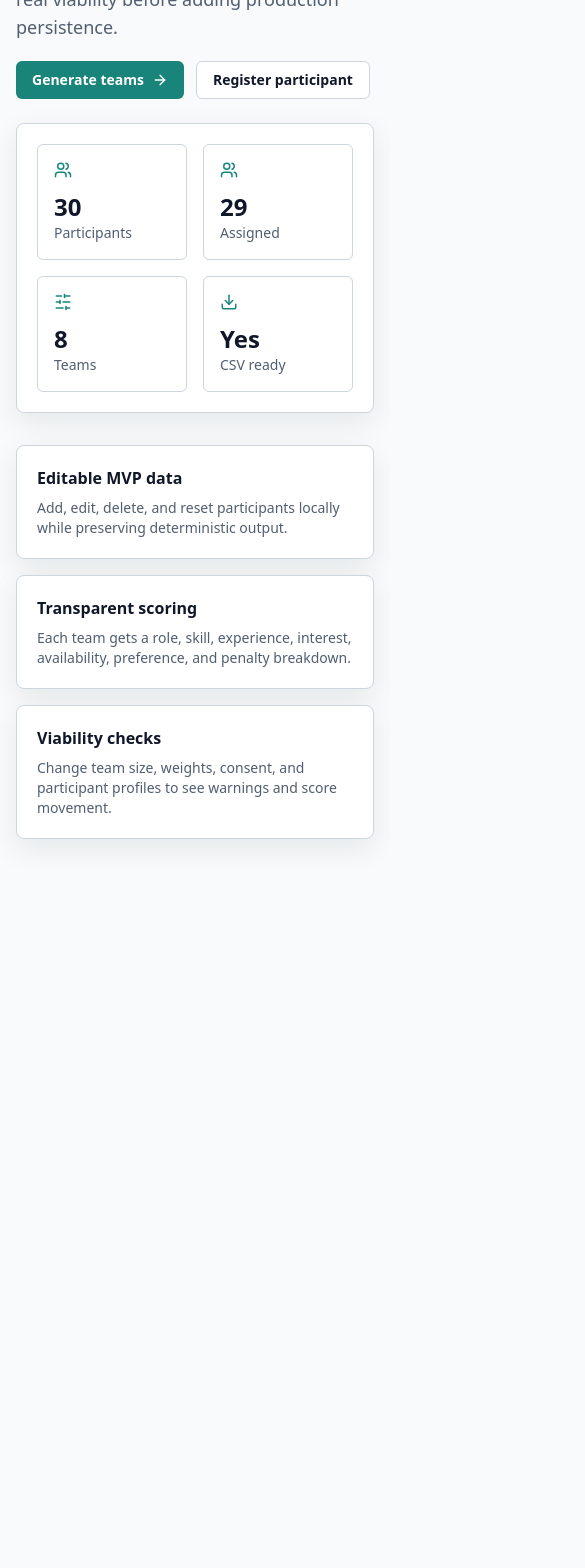
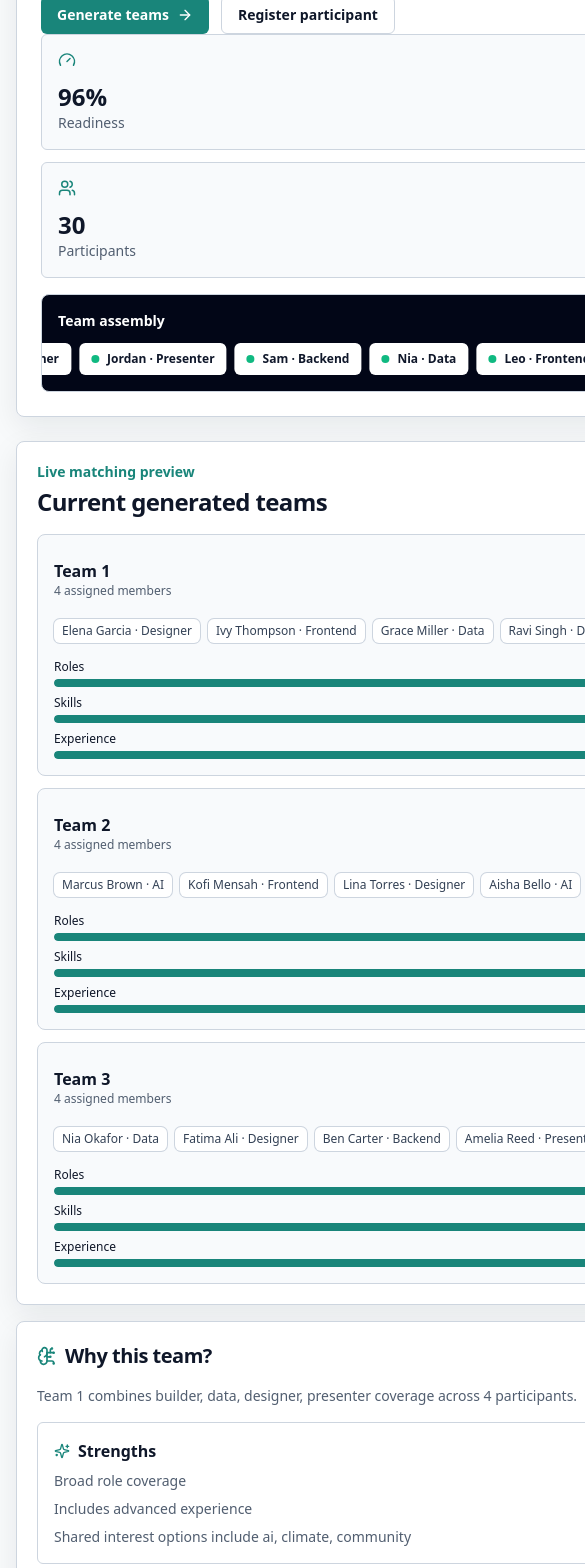
Before and after one commit to best-ed/HackMatch-AI, a Next.js app: page / in a window 390 px wide. Shown: the part 432-2000 px from the top of the page, 585 px wide, since content can reach past the window. Before the commit the page ends 1303 px from the top, so only its background shows below. Built offline with nearby package versions, Linux system fonts and the light colour scheme.

Commit message:
feat: enhance landing page preview

```diff
--- a/app/globals.css
+++ b/app/globals.css
@@ -32,3 +32,27 @@ a {
 .table-scroll {
   overflow-x: auto;
 }
+
+.assembly-track {
+  animation: assembly-slide 24s linear infinite;
+}
+
+.assembly-track:hover {
+  animation-play-state: paused;
+}
+
+@keyframes assembly-slide {
+  from {
+    transform: translateX(0);
+  }
+
+  to {
+    transform: translateX(-50%);
+  }
+}
+
+@media (prefers-reduced-motion: reduce) {
+  .assembly-track {
+    animation: none;
+  }
+}
--- a/app/page.tsx
+++ b/app/page.tsx
@@ -1,28 +1,51 @@
 "use client";
 
 import Link from "next/link";
-import { ArrowRight, Users, SlidersHorizontal, Download } from "lucide-react";
-import { Card } from "@/components/ui";
+import {
+  ArrowRight,
+  BrainCircuit,
+  CheckCircle2,
+  Download,
+  Gauge,
+  Sparkles,
+  Users
+} from "lucide-react";
+import { Badge, Card } from "@/components/ui";
 import { useHackMatchData } from "@/lib/local-store";
 import { generateTeams } from "@/lib/matching/algorithm";
+import type { Participant } from "@/lib/matching/types";
 
 export default function HomePage() {
   const { participants, settings } = useHackMatchData();
   const result = generateTeams(participants, settings);
   const assigned = result.teams.reduce((sum, team) => sum + team.participantIds.length, 0);
+  const previewTeams = result.teams.slice(0, 3);
+  const focusTeam = result.teams[0];
+  const focusExplanation = result.explanations.find((item) => item.teamId === focusTeam?.id);
+  const participantsById = new Map(participants.map((participant) => [participant.id, participant]));
+  const averageScore =
+    result.teams.length > 0
+      ? Math.round(result.teams.reduce((sum, team) => sum + (team.score?.totalScore ?? 0), 0) / result.teams.length)
+      : 0;
+  const readiness = Math.round(
+    ((assigned / Math.max(1, participants.filter((participant) => participant.consentToMatch).length)) * 0.5 +
+      (averageScore / 100) * 0.5) *
+      100
+  );
 
   return (
-    <div className="space-y-8">
-      <section className="grid gap-6 lg:grid-cols-[1.3fr_0.7fr]">
+    <div className="space-y-10">
+      <section className="grid gap-6 lg:grid-cols-[0.88fr_1.12fr]">
+        <div className="flex min-h-[560px] flex-col justify-between rounded-lg border border-border bg-white p-6 shadow-soft">
           <div className="space-y-5">
-          <p className="text-sm font-semibold uppercase tracking-wide text-primary">
-            Deterministic hackathon matching
-          </p>
+            <Badge className="w-fit bg-emerald-100 text-emerald-800">
+              Deterministic matching, explainable output
+            </Badge>
             <h1 className="max-w-3xl text-4xl font-bold tracking-tight sm:text-5xl">
-            Build balanced teams first. Explain them second.
+              Watch teams assemble from real constraints.
             </h1>
             <p className="max-w-2xl text-lg text-muted-foreground">
-            Edit participants and settings in this browser, then regenerate teams to test real viability before adding production persistence.
+              Edit participants, tune weights, and see balanced teams form with transparent scores before you add production persistence.
             </p>
             <div className="flex flex-wrap gap-3">
               <Link className="inline-flex items-center gap-2 rounded-md bg-primary px-4 py-2 text-sm font-semibold text-primary-foreground" href="/admin/matching">
@@ -33,12 +56,79 @@ export default function HomePage() {
               </Link>
             </div>
           </div>
-        <Card className="grid grid-cols-2 gap-4">
+
+          <div className="space-y-4">
+            <div className="grid grid-cols-2 gap-3">
+              <Metric label="Readiness" value={`${readiness}%`} icon={<Gauge size={18} />} />
+              <Metric label="Avg score" value={averageScore} icon={<CheckCircle2 size={18} />} />
               <Metric label="Participants" value={participants.length} icon={<Users size={18} />} />
-          <Metric label="Assigned" value={assigned} icon={<Users size={18} />} />
-          <Metric label="Teams" value={result.teams.length} icon={<SlidersHorizontal size={18} />} />
               <Metric label="CSV ready" value="Yes" icon={<Download size={18} />} />
+            </div>
+            <AssemblyStrip participants={participants} teams={previewTeams.map((team) => team.name)} />
+          </div>
+        </div>
+
+        <div className="space-y-4">
+          <Card className="space-y-4">
+            <div className="flex items-start justify-between gap-4">
+              <div>
+                <p className="text-sm font-semibold text-primary">Live matching preview</p>
+                <h2 className="mt-1 text-2xl font-bold tracking-tight">Current generated teams</h2>
+              </div>
+              <Badge>{result.teams.length} teams</Badge>
+            </div>
+            <div className="grid gap-3">
+              {previewTeams.map((team) => {
+                const members = team.participantIds
+                  .map((id) => participantsById.get(id))
+                  .filter((participant): participant is Participant => Boolean(participant));
+                return (
+                  <div key={team.id} className="rounded-lg border border-border bg-slate-50 p-4">
+                    <div className="mb-3 flex items-center justify-between gap-3">
+                      <div>
+                        <h3 className="font-semibold">{team.name}</h3>
+                        <p className="text-xs text-muted-foreground">{members.length} assigned members</p>
+                      </div>
+                      <ScoreRing score={team.score?.totalScore ?? 0} />
+                    </div>
+                    <div className="flex flex-wrap gap-2">
+                      {members.map((member) => (
+                        <span key={member.id} className="rounded-md bg-white px-2 py-1 text-xs font-medium text-slate-700 ring-1 ring-border">
+                          {member.fullName} · {member.primaryRole}
+                        </span>
+                      ))}
+                    </div>
+                    {team.score ? (
+                      <div className="mt-4 grid gap-2 sm:grid-cols-3">
+                        <ScoreBar label="Roles" value={team.score.roleCoverageScore} />
+                        <ScoreBar label="Skills" value={team.score.skillCoverageScore} />
+                        <ScoreBar label="Experience" value={team.score.experienceBalanceScore} />
+                      </div>
+                    ) : null}
+                  </div>
+                );
+              })}
+            </div>
           </Card>
+
+          {focusTeam && focusExplanation ? (
+            <Card className="space-y-4">
+              <div className="flex items-center gap-2">
+                <BrainCircuit className="text-primary" size={20} />
+                <h2 className="text-xl font-bold tracking-tight">Why this team?</h2>
+              </div>
+              <p className="text-sm text-muted-foreground">{focusExplanation.summary}</p>
+              <div className="grid gap-3 md:grid-cols-2">
+                <Insight title="Strengths" items={focusExplanation.strengths.slice(0, 3)} />
+                <Insight title="Watch points" items={[...focusExplanation.weaknesses, ...focusExplanation.warnings].slice(0, 3)} />
+              </div>
+              <div className="rounded-md bg-muted p-4 text-sm text-muted-foreground">
+                <span className="font-semibold text-foreground">Suggested direction: </span>
+                {focusExplanation.suggestedProjectDirection}
+              </div>
+            </Card>
+          ) : null}
+        </div>
       </section>
 
       <section className="grid gap-4 md:grid-cols-3">
@@ -76,10 +166,77 @@ function Metric({
   icon: React.ReactNode;
 }) {
   return (
-    <div className="rounded-md border border-border p-4">
+    <div className="rounded-md border border-border bg-slate-50 p-4">
       <div className="mb-3 text-primary">{icon}</div>
       <div className="text-2xl font-bold">{value}</div>
       <div className="text-sm text-muted-foreground">{label}</div>
     </div>
   );
 }
+
+function ScoreRing({ score }: { score: number }) {
+  return (
+    <div className="flex h-14 w-14 shrink-0 items-center justify-center rounded-full border-4 border-emerald-500 bg-white text-sm font-bold">
+      {score}
+    </div>
+  );
+}
+
+function ScoreBar({ label, value }: { label: string; value: number }) {
+  return (
+    <div>
+      <div className="mb-1 flex justify-between text-xs font-medium">
+        <span>{label}</span>
+        <span>{value}</span>
+      </div>
+      <div className="h-2 overflow-hidden rounded-full bg-slate-200">
+        <div className="h-full rounded-full bg-primary" style={{ width: `${Math.max(0, Math.min(100, value))}%` }} />
+      </div>
+    </div>
+  );
+}
+
+function Insight({ title, items }: { title: string; items: string[] }) {
+  return (
+    <div className="rounded-md border border-border bg-white p-4">
+      <div className="mb-2 flex items-center gap-2 font-semibold">
+        <Sparkles size={16} className="text-primary" />
+        {title}
+      </div>
+      <ul className="space-y-2 text-sm text-muted-foreground">
+        {items.map((item) => (
+          <li key={item}>{item}</li>
+        ))}
+      </ul>
+    </div>
+  );
+}
+
+function AssemblyStrip({
+  participants,
+  teams
+}: {
+  participants: Participant[];
+  teams: string[];
+}) {
+  const visibleParticipants = participants.slice(0, 8);
+  return (
+    <div className="overflow-hidden rounded-lg border border-border bg-slate-950 p-4 text-white">
+      <div className="mb-3 flex items-center justify-between text-sm">
+        <span className="font-semibold">Team assembly</span>
+        <span className="text-slate-300">{teams.slice(0, 3).join(" / ")}</span>
+      </div>
+      <div className="assembly-track flex w-max gap-2">
+        {[...visibleParticipants, ...visibleParticipants].map((participant, index) => (
+          <span
+            key={`${participant.id}-${index}`}
+            className="inline-flex items-center gap-2 rounded-md bg-white px-3 py-2 text-xs font-semibold text-slate-900"
+          >
+            <span className="h-2 w-2 rounded-full bg-emerald-500" />
+            {participant.fullName.split(" ")[0]} · {participant.primaryRole}
+          </span>
+        ))}
+      </div>
+    </div>
+  );
+}
```
Lines whose indentation alone changed are shown as unchanged.
